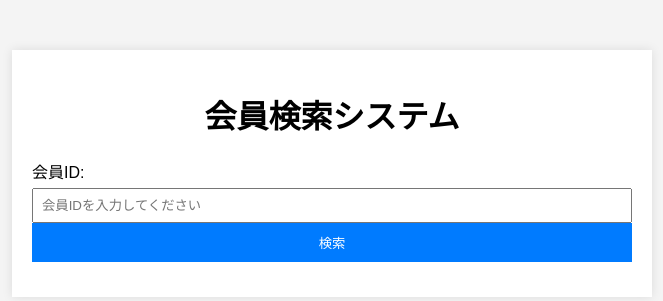
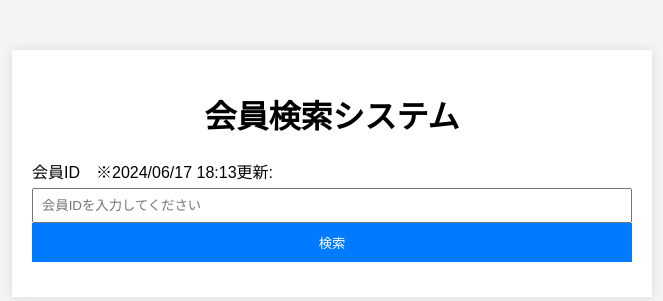
Before and after one commit to daigo-hrym/WebAppTest, a Flask app: page / in a window 1280 px wide. Shown: the top 301 px of the page, without its empty margins (308-971 px from the left). Run offline with Flask 2, Linux system fonts and the light colour scheme.

Commit message:
プッシュ内容が反映されるか確認

```diff
--- a/templates/index.html
+++ b/templates/index.html
@@ -10,7 +10,7 @@
     <div class="container">
         <h1>会員検索システム</h1>
         <div class="form-group">
-            <label for="member-id">会員ID:</label>
+            <label for="member-id">会員ID　※2024/06/17 18:13更新:</label>
             <input type="text" id="member-id" placeholder="会員IDを入力してください">
             <button id="search-btn">検索</button>
         </div>
```
